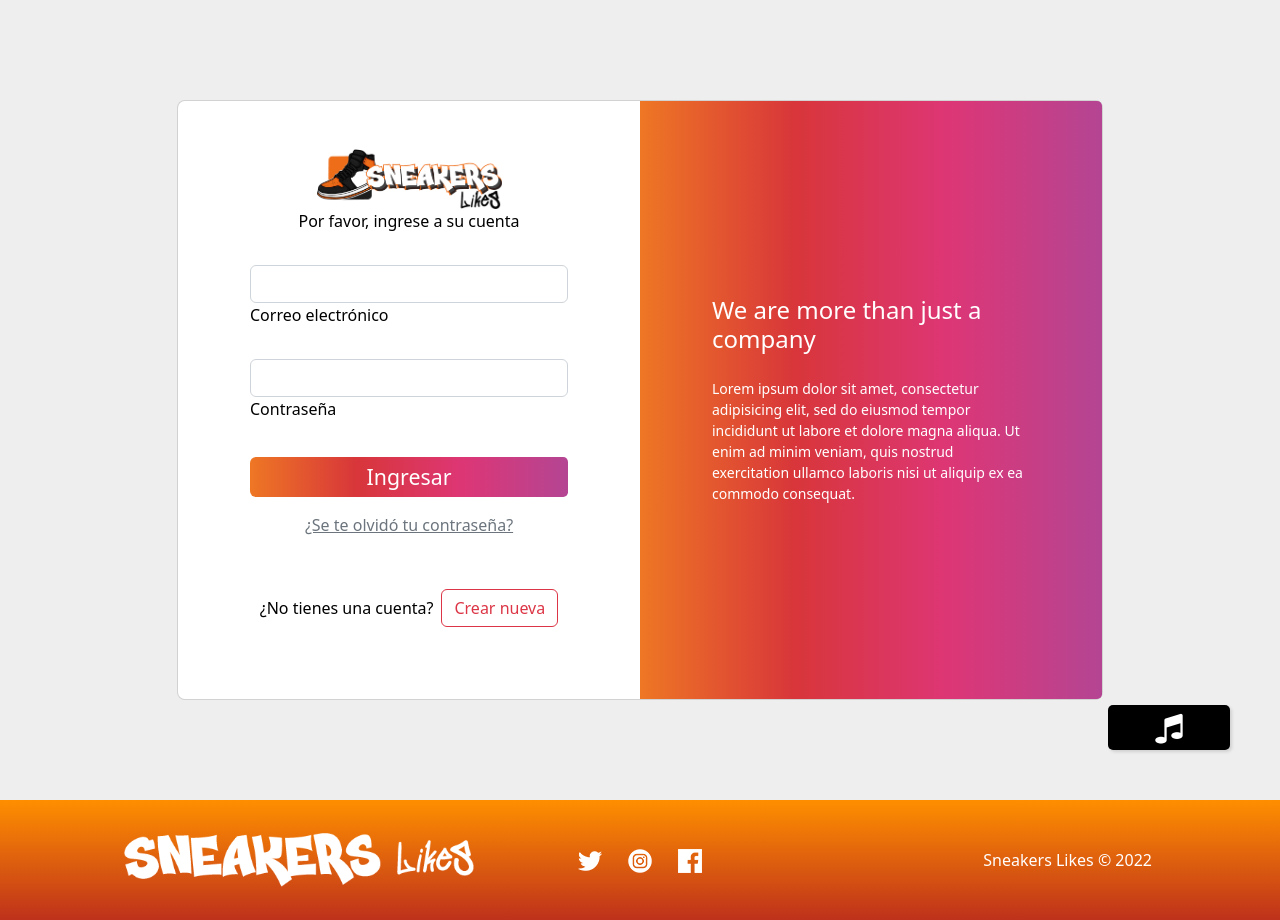
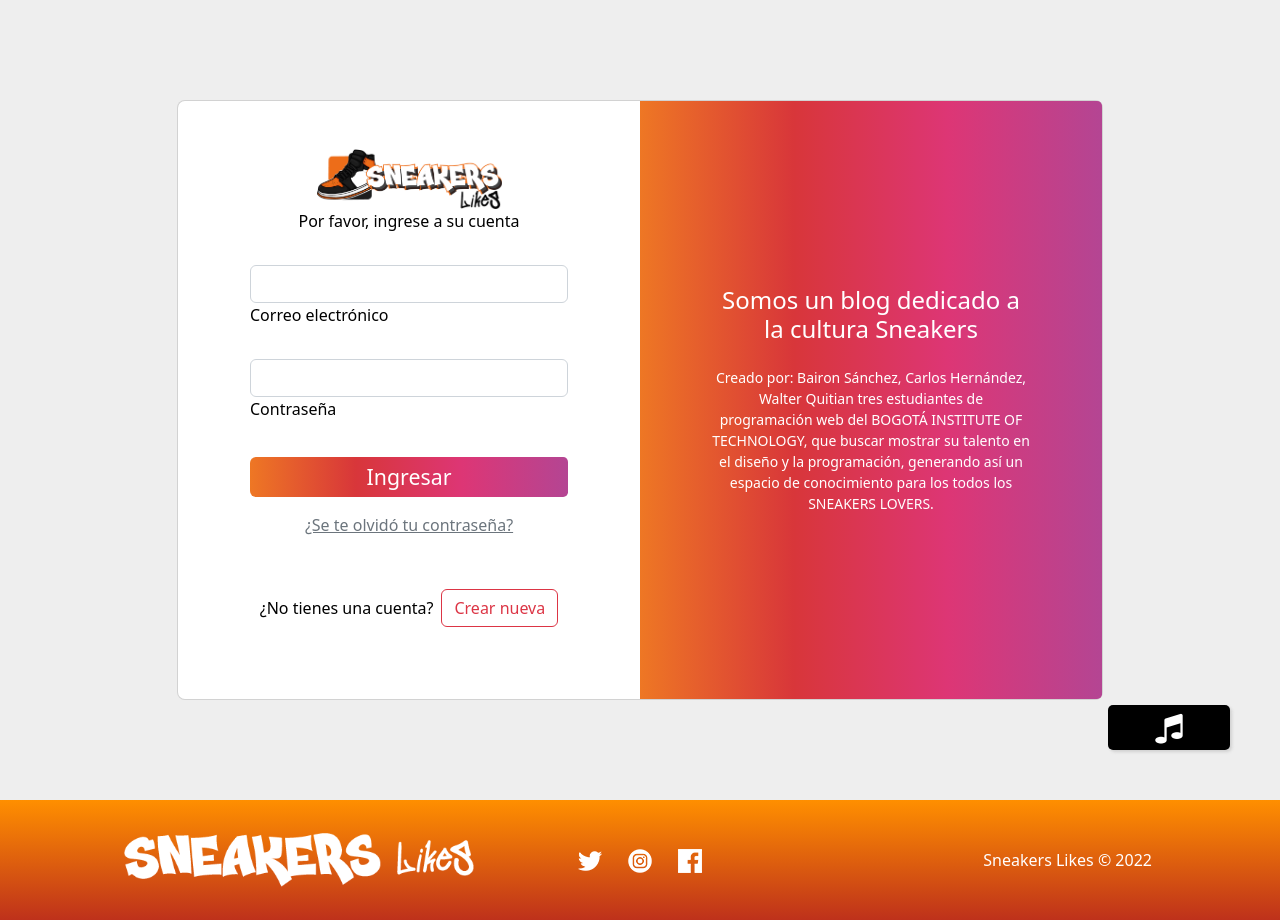
Before and after one commit to BaironSanchezBit/SneakersLikes, an Angular app in the folder sneakers_angular/: page /login in a window 1280 px wide. Built offline with nearby package versions, Linux system fonts and the light colour scheme.

Commit message:
Actualizacion

```diff
--- a/sneakers_angular/src/app/components/home/home.component.html
+++ b/sneakers_angular/src/app/components/home/home.component.html
@@ -11,7 +11,7 @@
     </div>
     <nav class="navAll d-flex">
 
-        <!-- MENU HAMBURGUESA DEL HOME ------------------------------------->
+        <!-- MENU HAMBURGUESA DEL HOME ---inicio---------------------------------->
     <div class="menuHamb col-3">
             <button class="btn d-xl-none" type="button" data-bs-toggle="offcanvas" data-bs-target="#offcanvasWithBothOptions"
                 aria-controls="offcanvasWithBothOptions"><i class="fa fa-bars" style="font-size: 28px;" aria-hidden="true"></i>
@@ -81,7 +81,7 @@
                 </div>
             </div>
         </div>
-        <!-- MENU HAMBURGUESA DEL HOME ------------------------------------->
+        <!-- MENU HAMBURGUESA DEL HOME -----fin-------------------------------->
 
         <!-- NAVBAR DEL HOME SOLAMENTE ------------------------------------->
         <div class="div-Container col-6 align-items-center d-flex justify-content-center">
--- a/sneakers_angular/src/app/components/login/login.component.html
+++ b/sneakers_angular/src/app/components/login/login.component.html
@@ -42,12 +42,8 @@
                         </div>
                         <div class="col-lg-6 d-flex align-items-center gradient-custom-2">
                             <div class="text-white px-3 py-4 p-md-5 mx-md-4">
-                                <h4 class="mb-4">We are more than just a company</h4>
-                                <p class="small mb-0">Lorem ipsum dolor sit amet, consectetur adipisicing elit, sed do
-                                    eiusmod
-                                    tempor incididunt ut labore et dolore magna aliqua. Ut enim ad minim veniam, quis
-                                    nostrud
-                                    exercitation ullamco laboris nisi ut aliquip ex ea commodo consequat.</p>
+                                <h4 class="mb-4 text-center">Somos un blog dedicado a la cultura Sneakers</h4>
+                                <p class="small mb-0 text-center">Creado por: Bairon Sánchez, Carlos Hernández, Walter Quitian tres estudiantes de programación web del BOGOTÁ INSTITUTE OF TECHNOLOGY, que buscar mostrar su talento en el diseño y la programación, generando así un espacio de conocimiento para los todos los SNEAKERS LOVERS.</p>
                             </div>
                         </div>
                     </div>
--- a/sneakers_angular/src/app/components/navbar/navbar.component.html
+++ b/sneakers_angular/src/app/components/navbar/navbar.component.html
@@ -2,7 +2,7 @@
     <section class="sectionNav">
         <nav class="navAll d-flex">
 
-            <!-- MENU HAMBURGUESA navbar------------------------------------->
+            <!-- MENU HAMBURGUESA navbar------------ inicio------------------------->
             <div class="menuHamb col-1">
                 <button class="btn d-xl-none" type="button" data-bs-toggle="offcanvas"
                     data-bs-target="#offcanvasWithBothOptions" aria-controls="offcanvasWithBothOptions"><i
@@ -81,13 +81,13 @@
                     </div>
                 </div>
             </div>
-            <!-- MENU HAMBURGUESA navbar------------------------------------->
+            <!-- MENU HAMBURGUESA navbar-------- final ----------------------------->
 
             <!-- NAVBAR ------------------------------------->
             <!-- NAVBAR LOGO------------------------------------->
             <div class="menuHamb col-2">
                 <a routerLink=" ">
-                    <img class="imgLogo" src="assets/img/logo.png" width="210px" height="72px" alt="">
+                    <img class="imgLogo" src="assets/img/logo.png" width="200px" height="72px" alt="">
                 </a>
             </div>
             <!-- NAVBAR ------------------------------------->
--- a/sneakers_angular/src/app/components/register/register.component.html
+++ b/sneakers_angular/src/app/components/register/register.component.html
@@ -4,7 +4,9 @@
             <div class="col-lg-12 col-xl-11">
                 <div class="card text-black" style="border-radius: 25px;">
                     <div class="card-body p-md-5">
+                        <button type="button" class="btn-close" data-bs-dismiss="modalregistro" aria-label="Close"></button>
                         <div class="row justify-content-center">
+
                             <div class="col-md-10 col-lg-6 col-xl-5 order-2 order-lg-1">
 
                                 <p class="text-center h1 fw-bold mb-5 mx-1 mx-md-4 mt-4">Regístrate</p>
@@ -50,7 +52,7 @@
                                         <input class="form-check-input me-2" type="checkbox" value=""
                                             id="form2Example3c" />
                                         <label class="form-check-label" for="form2Example3">
-                                            I agree all statements in <a href="#!">Terms of service</a>
+                                            Estoy de acuerdo con términos y condiciones. <a href="#!">Términos de servicio</a>
                                         </label>
                                     </div>
 
```
